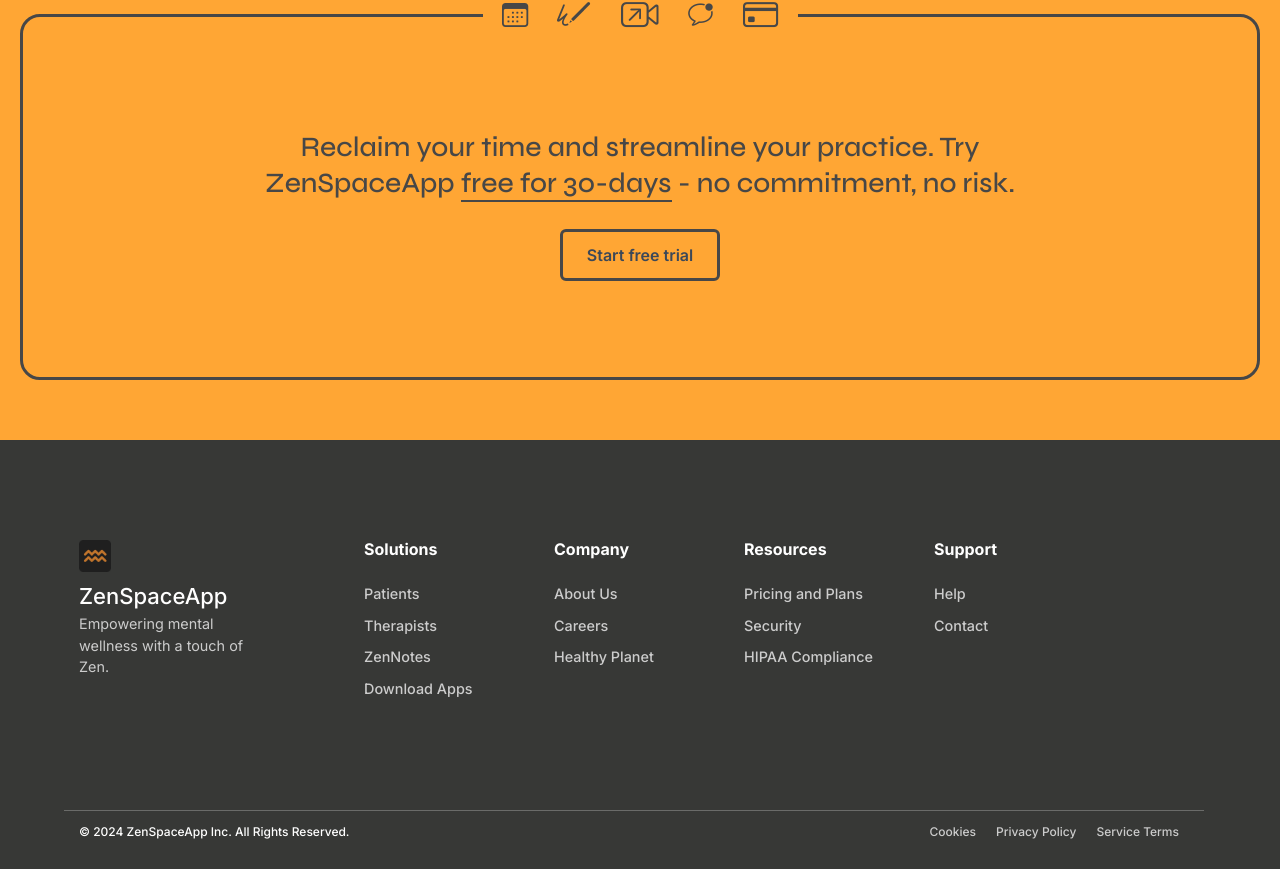
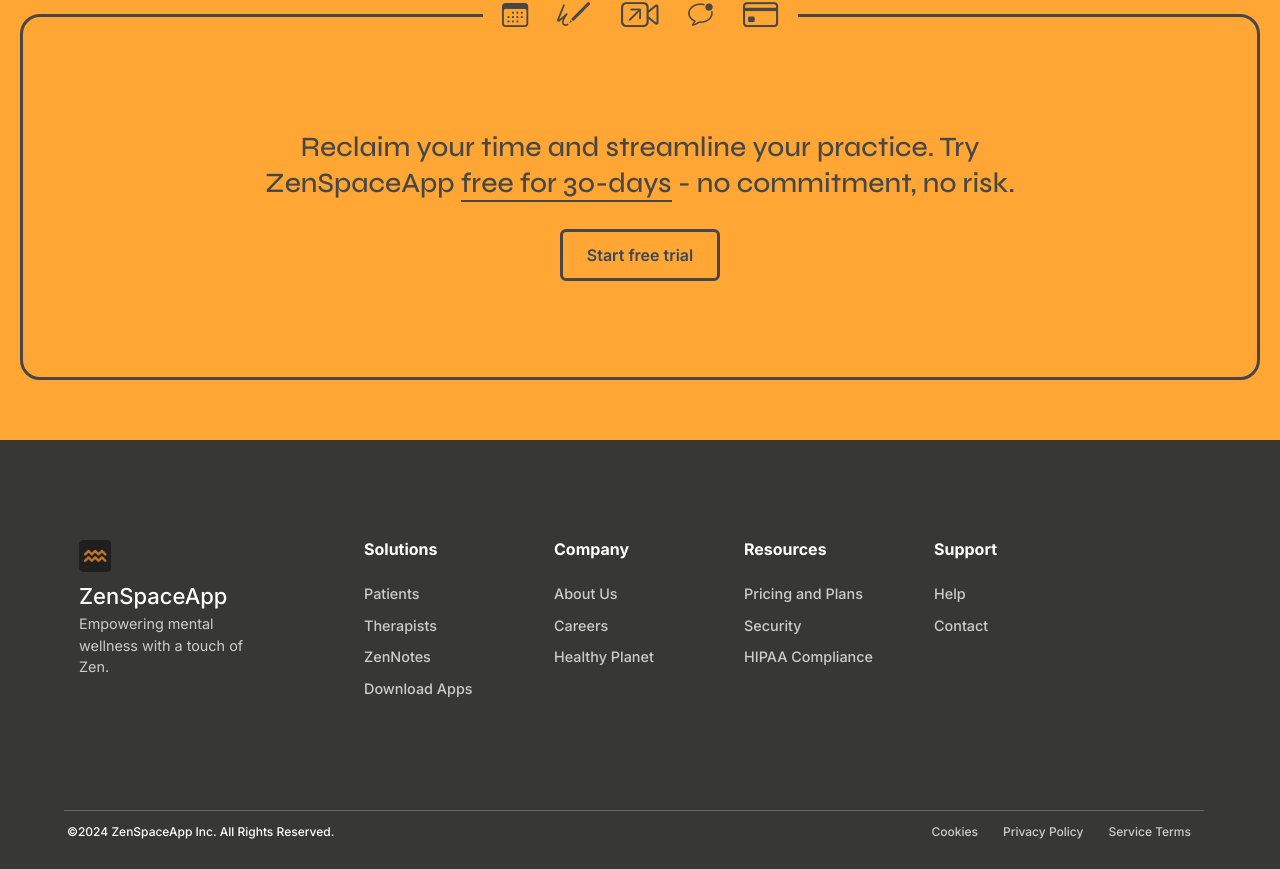
Before and after one commit to ZenSpaceApp/zenspace-website, a Next.js app: page / in a window 1280 px wide. Shown: the part 7902-8771 px from the top of the page. Built offline with nearby package versions, Linux system fonts and the light colour scheme.

Commit message:
Minor styling tweaks and cleanup to subfooter.

```diff
--- a/components/Footer.tsx
+++ b/components/Footer.tsx
@@ -8,7 +8,7 @@ export default function Footer() {
     <>
       <div className="footer">
         <div className="container">
-          <div className="row" style={{borderTop: '0px solid #d8d8d8', borderBottom: '1px solid #d8d8d850', padding: '100px 0'}}>
+          <div className="row" style={{ borderTop: '0px solid #d8d8d8', borderBottom: '1px solid #d8d8d850', padding: '100px 0' }}>
             <div className="col-lg-3 col-md-12 col-12 mb-0 mb-md-4 pb-0 pb-md-2">
                 <div>
                 <Link
@@ -64,8 +64,8 @@ export default function Footer() {
                 </ul>
             </div>
           </div>
-          <div className="copyright">
-            <div> © 2024 ZenSpaceApp Inc. All Rights Reserved.</div>
+          <div className="subfooter">
+            <div>©2024 ZenSpaceApp Inc. All Rights Reserved.</div>
             <ul>
               <li>
                 <a href="/privacy" className="text-muted">Cookies</a></li>
--- a/styles/_footer.scss
+++ b/styles/_footer.scss
@@ -94,31 +94,29 @@
 
 
 
-.copyright {
-
+.subfooter {
+	display: flex;
+	flex-direction: column-reverse;
 	justify-content: space-between;
-    display: flex;
-    padding-bottom: 16px;
 	font-weight: 500;
-    margin: 0;
 	font-size: 12px;
 	padding: 12px 0;
-    flex-direction: column-reverse;
-		width: 100%;
+	margin: 0 -12px;
 
+	// show subfooter as a row
 	@media screen and #{$mq-medium} {
 		flex-direction: row;
 	}
 
 	ul {
+		padding: 0px;
 		list-style: none;
 		display: inline-flex;
-			justify-content: space-between;
-			padding: 0px;
 
 		li {
+			margin-right: 10px;
 			@media screen and #{$mq-medium} {
-					margin: 0 10px;
+				margin-left: 15px;
 			}
 		}
 	}
--- a/styles/styles.scss
+++ b/styles/styles.scss
@@ -784,8 +784,8 @@ footer {
   // left: 0px;
   position: fixed;
   z-index: 102;
-  top: 28px;
-  left: 28px;
+  top: 15px;
+  left: 22px;
   width: 50%;
 
   img {
```
Lines whose indentation alone changed are shown as unchanged.
